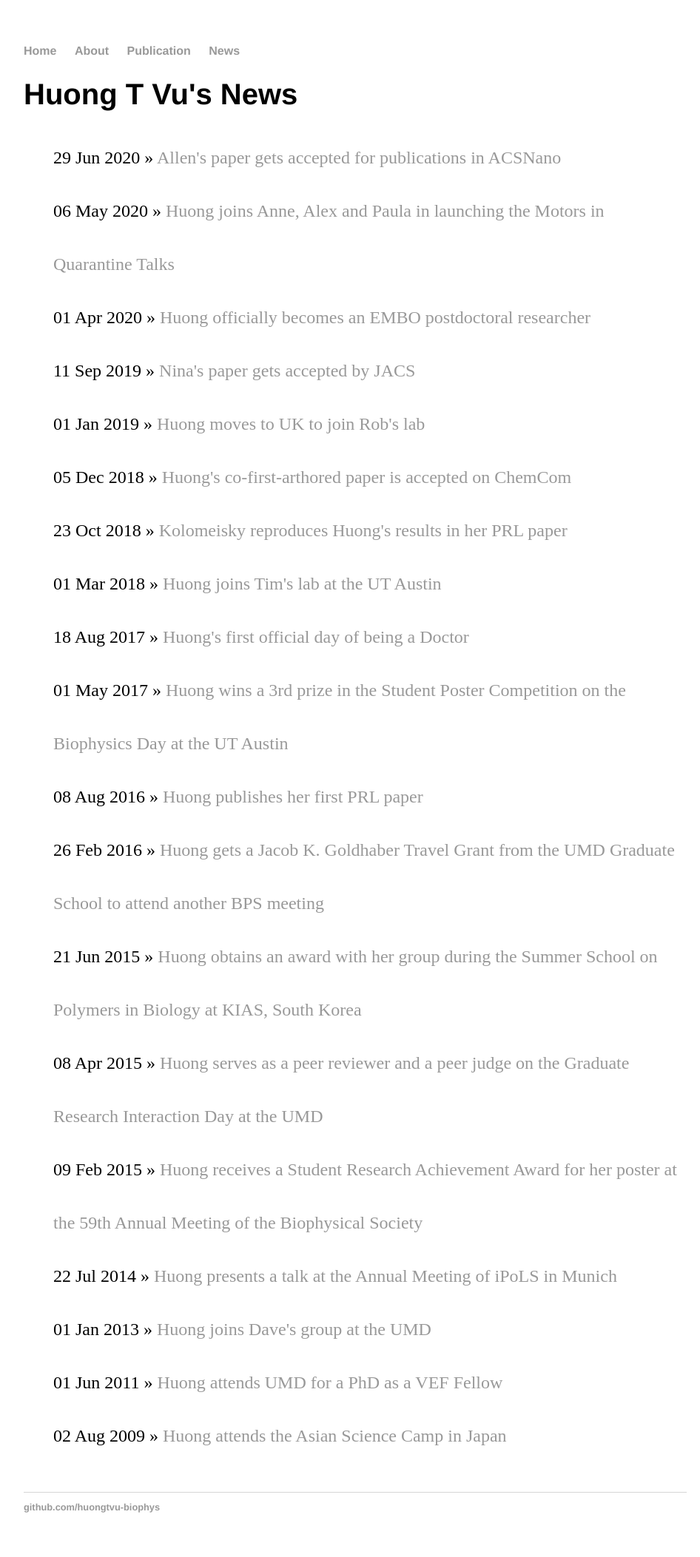
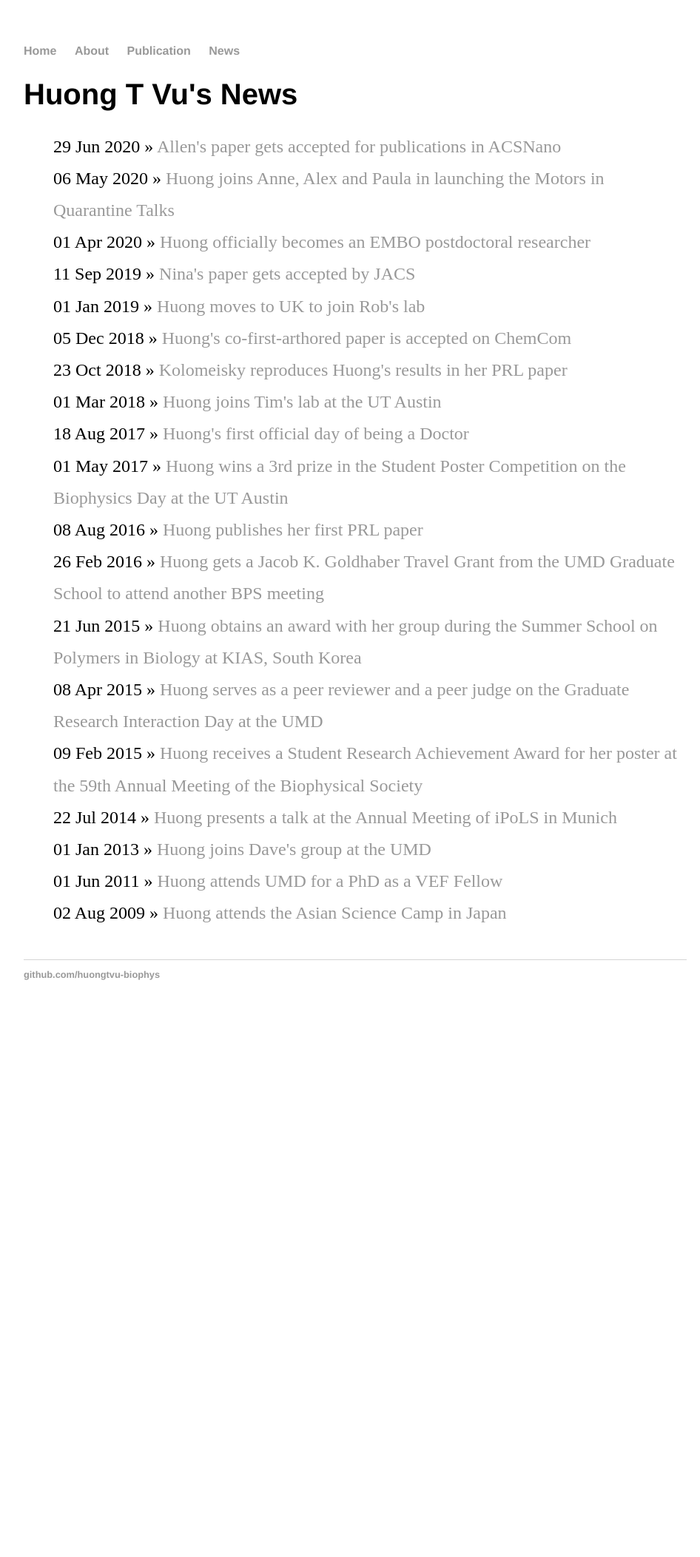
Before and after one commit to huongtvu-biophys/huongtvu-biophys, a Jekyll site: the page built from news/index.html, in a window 1280 px wide. Shown: the whole page at 74% size, without its empty margins (160-1106 px from the left). Built offline with Jekyll 4.4.1, drawn with Linux system fonts in a browser that asks for light colours; after the commit the page ends 1385 px from its top, so only the background shows below that.

Commit message:
Update main.css

```diff
--- a/css/main.css
+++ b/css/main.css
@@ -36,10 +36,10 @@ footer {
 ul.posts {
     margin: 20px auto 40px;
     font-size: 1.5em;
-    line-height: 3.0em;
+    line-height: 1.8em;
 }
 
 ul.posts li {
     list-style: none;
-    line-height: 3.0em;
+    line-height: 1.8em;
 }
```
